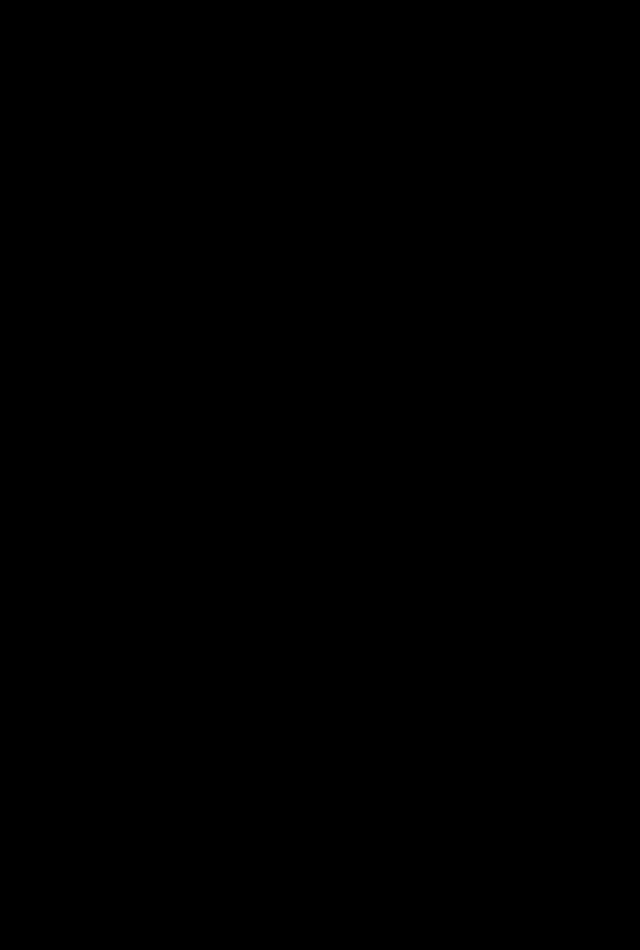
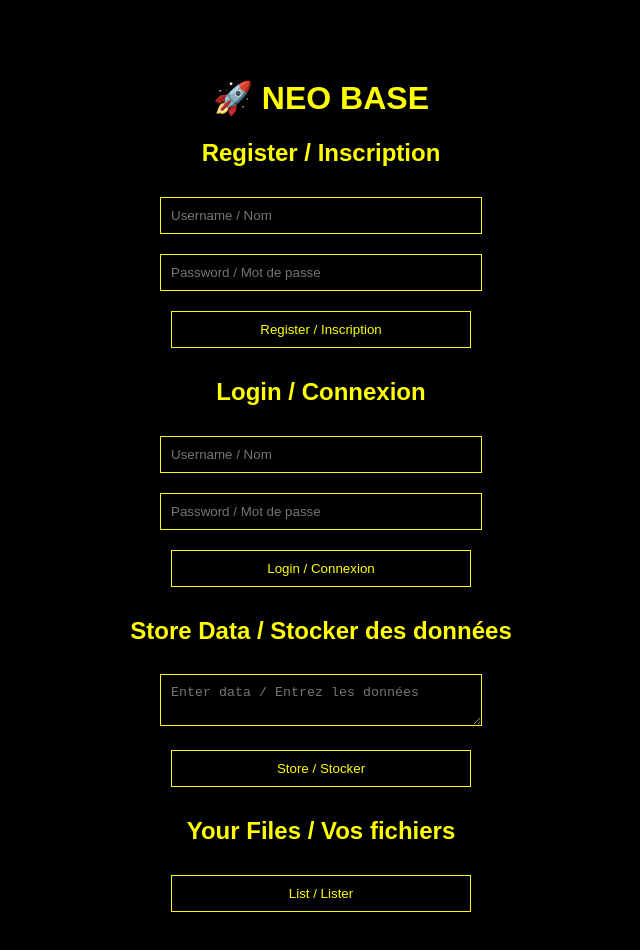
Before and after one commit to AMENAYO/NEO-BASE, a website: page public/index.html in a window 1280 px wide. Shown: the whole page, without its empty margins (319-959 px from the left). Before the commit the page ends 800 px from the top, so only its background shows below. Drawn offline with Linux system fonts and the light colour scheme.

Commit message:
Update index.html

```diff
--- a/public/index.html
+++ b/public/index.html
@@ -1,21 +1,81 @@
-<style>
-  body {
-    background: black;
-    color: yellow;
-    font-family: Arial;
-    text-align: center;
-    padding: 50px;
-  }
-  input, textarea, button {
-    padding: 10px;
-    margin: 10px;
-    width: 300px;
-    background: black;
-    color: yellow;
-    border: 1px solid yellow;
-  }
-  button:hover {
-    background: yellow;
-    color: black;
-  }
-</style>
+<!DOCTYPE html>
+<html>
+<head>
+  <title>NEO BASE</title>
+  <style>
+    body { background:black; color:yellow; font-family:Arial; text-align:center; padding:50px; }
+    input, textarea, button { padding:10px; margin:10px; width:300px; background:black; color:yellow; border:1px solid yellow; }
+    button:hover { background:yellow; color:black; }
+  </style>
+</head>
+<body>
+  <h1>🚀 NEO BASE</h1>
+
+  <h2>Register / Inscription</h2>
+  <input id="regUser" placeholder="Username / Nom"><br>
+  <input id="regPass" placeholder="Password / Mot de passe" type="password"><br>
+  <button onclick="register()">Register / Inscription</button>
+
+  <h2>Login / Connexion</h2>
+  <input id="username" placeholder="Username / Nom"><br>
+  <input id="password" placeholder="Password / Mot de passe" type="password"><br>
+  <button onclick="login()">Login / Connexion</button>
+
+  <h2>Store Data / Stocker des données</h2>
+  <textarea id="data" placeholder="Enter data / Entrez les données"></textarea><br>
+  <button onclick="store()">Store / Stocker</button>
+
+  <h2>Your Files / Vos fichiers</h2>
+  <button onclick="listFiles()">List / Lister</button>
+  <pre id="output"></pre>
+
+<script>
+let loggedUser = null;
+let loggedPass = null;
+
+async function register() {
+  const username = document.getElementById("regUser").value;
+  const password = document.getElementById("regPass").value;
+  const res = await fetch("/register", {
+    method:"POST",
+    headers:{"Content-Type":"application/json"},
+    body: JSON.stringify({username, password})
+  });
+  const data = await res.json();
+  document.getElementById("output").innerText = data.success ? "Registered / Inscrit" : data.error;
+}
+
+async function login() {
+  const username = document.getElementById("username").value;
+  const password = document.getElementById("password").value;
+  const res = await fetch("/login", {
+    method:"POST",
+    headers:{"Content-Type":"application/json"},
+    body: JSON.stringify({username, password})
+  });
+  const data = await res.json();
+  if(data.success) { loggedUser=username; loggedPass=password; document.getElementById("output").innerText="Logged in / Connecté"; }
+  else document.getElementById("output").innerText=data.error;
+}
+
+async function store() {
+  if(!loggedUser) { alert("Login first / Connectez-vous d'abord"); return; }
+  const content = document.getElementById("data").value;
+  const res = await fetch("/store", {
+    method:"POST",
+    headers:{"Content-Type":"application/json"},
+    body: JSON.stringify({ content, username: loggedUser, password: loggedPass })
+  });
+  const data = await res.json();
+  document.getElementById("output").innerText = data.success ? "Stored ID / ID stocké: " + data.id : data.error;
+}
+
+async function listFiles() {
+  if(!loggedUser) { alert("Login first / Connectez-vous d'abord"); return; }
+  const res = await fetch("/files/" + loggedUser);
+  const data = await res.json();
+  document.getElementById("output").innerText = data.files ? JSON.stringify(data.files, null, 2) : data.error;
+}
+</script>
+</body>
+</html>
```
